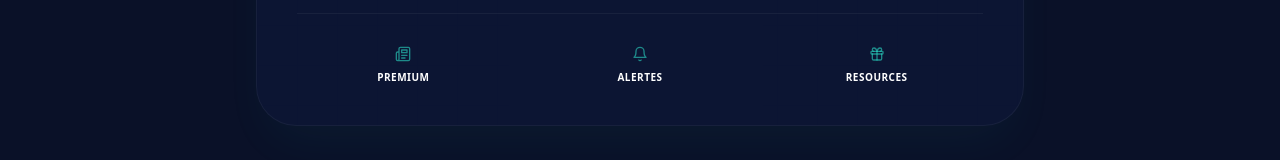
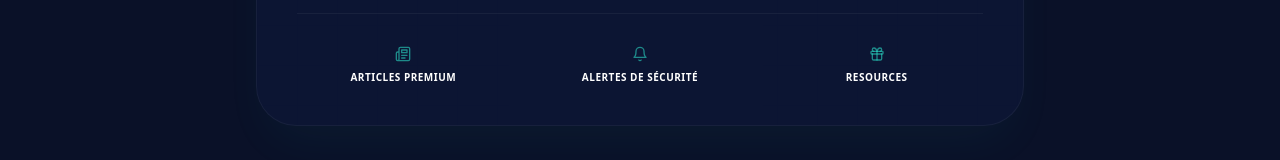
Before and after one commit to lepfsi/Site-PP, a Next.js app: page / in a window 1280 px wide. Shown: the part 5190-5350 px from the top of the page. Built offline with nearby package versions, Linux system fonts and the light colour scheme.

Commit message:
Mastering hole

```diff
--- a/src/components/NewsletterSection.tsx
+++ b/src/components/NewsletterSection.tsx
@@ -75,12 +75,12 @@ export default function NewsletterSection() {
               <div className="grid grid-cols-3 gap-6 w-full pt-8 border-t border-white/5">
                 <div className="flex flex-col items-center">
                   <Newspaper className="text-turquoise/60 mb-2 h-4 w-4" />
-                  <h4 className="font-bold text-white text-[10px] uppercase tracking-wider">Premium</h4>
+                  <h4 className="font-bold text-white text-[10px] uppercase tracking-wider">Articles Premium</h4>
                 </div>
 
                 <div className="flex flex-col items-center">
                   <Bell className="text-turquoise/60 mb-2 h-4 w-4" />
-                  <h4 className="font-bold text-white text-[10px] uppercase tracking-wider">Alertes</h4>
+                  <h4 className="font-bold text-white text-[10px] uppercase tracking-wider">Alertes de Sécurité</h4>
                 </div>
 
                 <div className="flex flex-col items-center">
```
